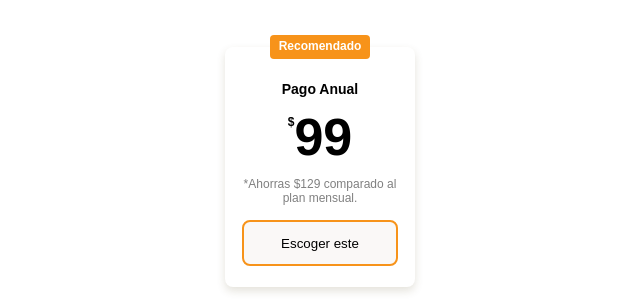
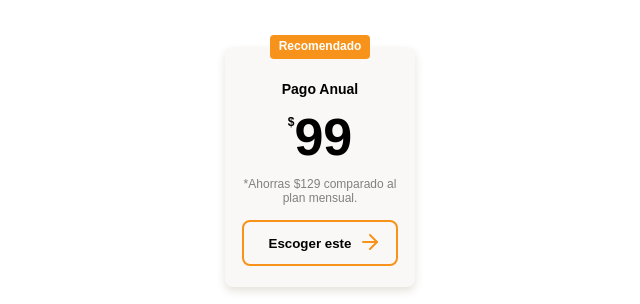
Before and after one commit to alexsix94/BatataBit-demo, a plain HTML site: page index.html in a window 1280 px wide. Shown: the part 2793-3097 px from the top of the page, 320-960 px from the left. Drawn offline with Linux system fonts and the light colour scheme; files whose address does not match are found by name.

Commit message:
primer tarjeta de plan terminada

```diff
--- a/index.html
+++ b/index.html
@@ -96,7 +96,7 @@
                     <p class="p1">Pago Anual</p>
                     <div class="p2"> <span>$</span>99</div>
                     <p class="p3">*Ahorras $129 comparado al plan mensual.</p>
-                    <button class="buttom">Escoger este</button>
+                    <button class="buttom"><div>Escoger este</div> <span class="button-arrow"></span></button>
                 </article>
             </section>
         </section>
--- a/style/style.css
+++ b/style/style.css
@@ -340,6 +340,7 @@ main {
     align-self: center;
     box-shadow: 0px 4px 8px rgba(89, 73, 30, 0.16);
     border-radius: 8px;
+    background-color: #FAF8F7;
 }
 .recommended {
     position: relative;
@@ -376,13 +377,28 @@ main {
     color: #808080;
 }
 .buttom {
+    display: flex;
+    justify-content: center;
+    align-self: center;
     position: relative;
     bottom: 20px;
     width: 156px;
     height: 46px;
+    margin: 0 auto;
     border-radius: 8px;
     border: solid 2px var(--bitcoin-orange);
     background-color: var(--off-white);
+}
+.button-arrow {
+    display: inline-block;
+    margin: 0;
+    width: 20px;
+    height: 20px;
+    background-image: url('../assets/icons/arrow-right.svg');
+}
+.buttom div {
+    font-weight: bold;
+    margin: auto 7px;
 }
 /*
 1. Posicionamiento --> width-height, position, display
```
